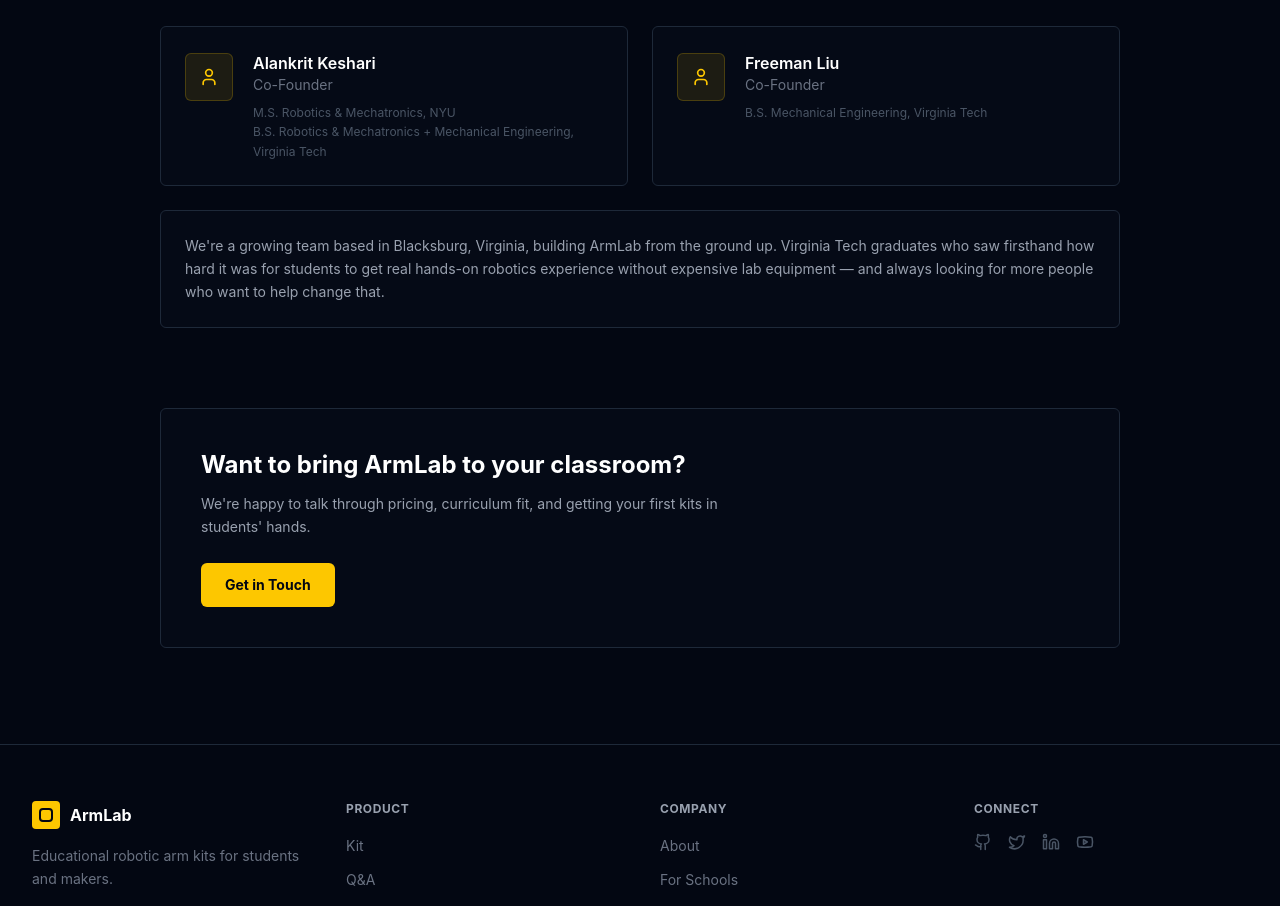
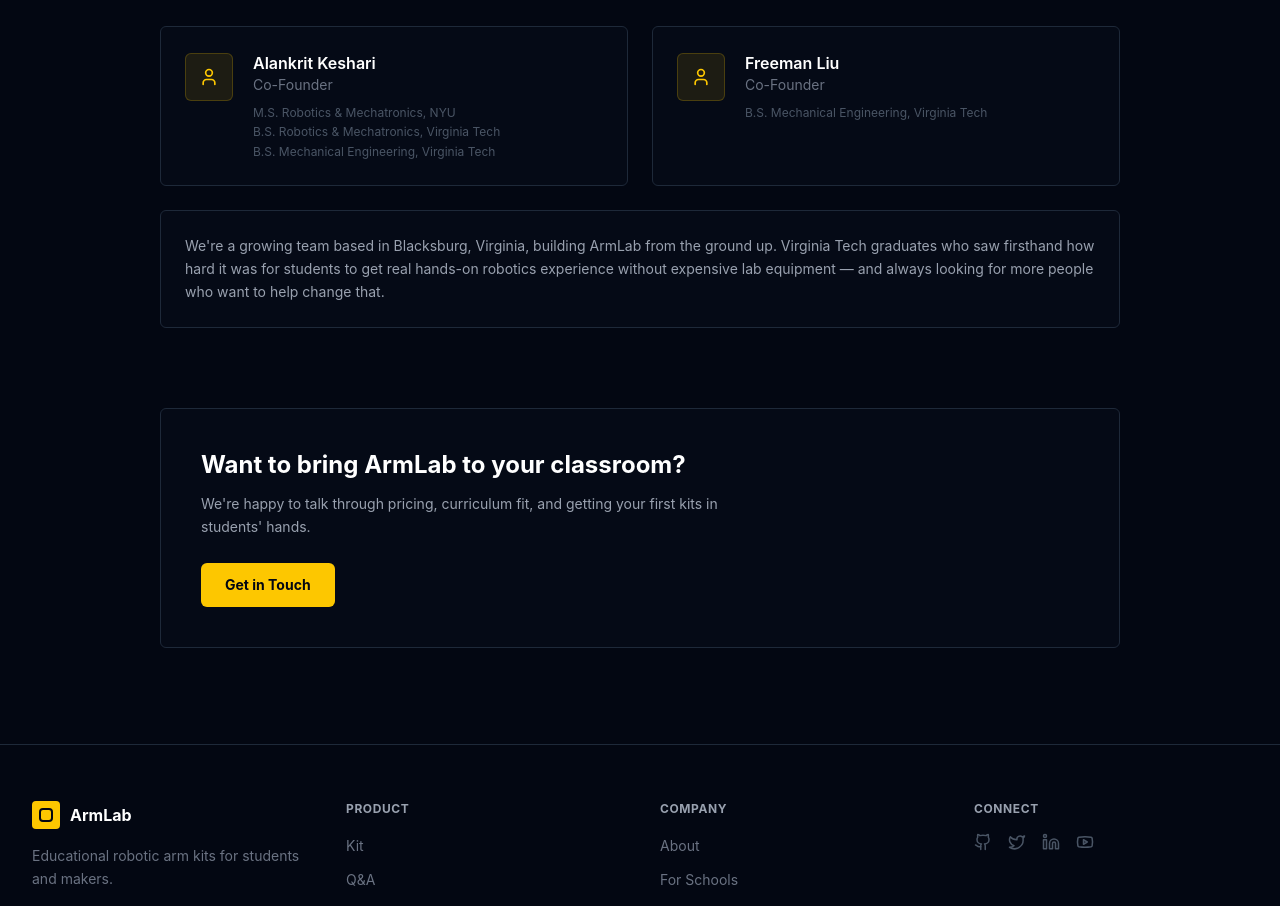
Before and after one commit to AlanK-vizor/LandingPageAndDashboardDesign, a React (Vite) app: page /about in a window 1280 px wide. Shown: the part 960-1866 px from the top of the page. Built offline with nearby package versions, Linux system fonts and the light colour scheme; no server answers.

Commit message:
Split VT degrees into separate rows for Alankrit

```diff
--- a/src/app/pages/AboutPage.tsx
+++ b/src/app/pages/AboutPage.tsx
@@ -72,7 +72,8 @@
                 role: "Co-Founder",
                 degrees: [
                   "M.S. Robotics & Mechatronics, NYU",
-                  "B.S. Robotics & Mechatronics + Mechanical Engineering, Virginia Tech",
+                  "B.S. Robotics & Mechatronics, Virginia Tech",
+                  "B.S. Mechanical Engineering, Virginia Tech",
                 ],
               },
               {
```
